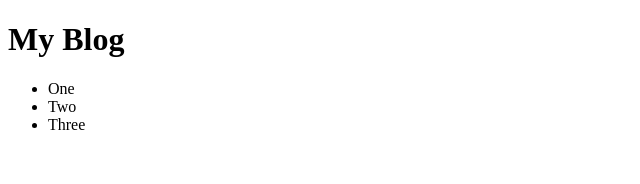
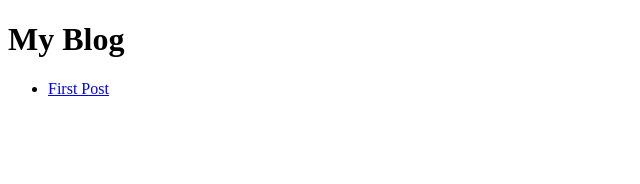
Before and after one commit to mirkonasato/next-blog, a Next.js app: page / in a window 1280 px wide. Shown: the top 184 px of the page, without its empty margins (0-640 px from the left). Built offline with nearby package versions, Linux system fonts and the light colour scheme.

Commit message:
First Post Page

```diff
--- a/pages/index.js
+++ b/pages/index.js
@@ -11,9 +11,11 @@
       <main>
         <h1>My Blog</h1>
         <ul>
-          <li>One</li>
-          <li>Two</li>
-          <li>Three</li>
+          <li>
+            <Link href="/posts/first-post">
+              <a>First Post</a>
+            </Link>
+          </li>
         </ul>
       </main>
     </>
```
Also changed, not shown: pages/posts/first-post.js (added, +20 -0 lines).
